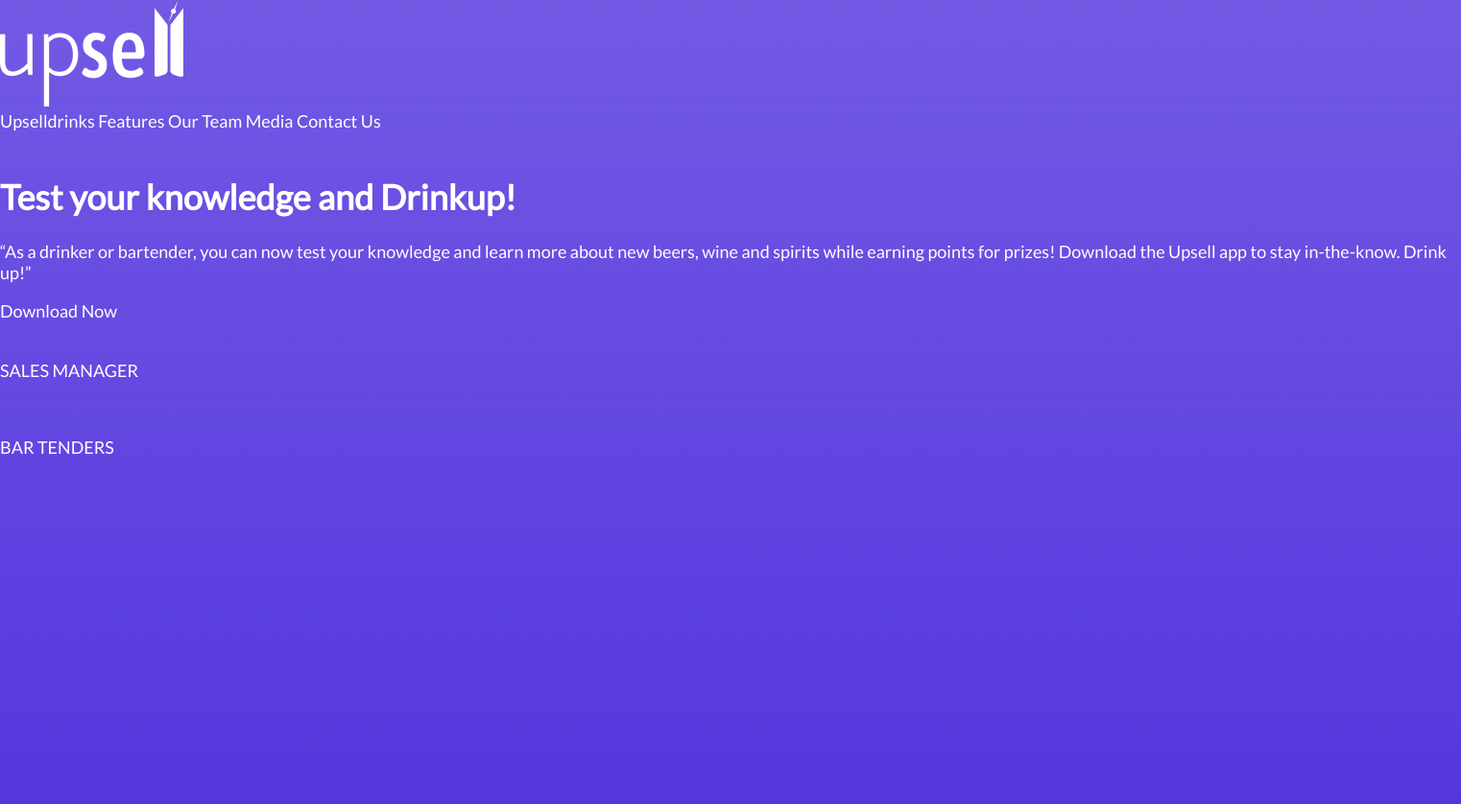
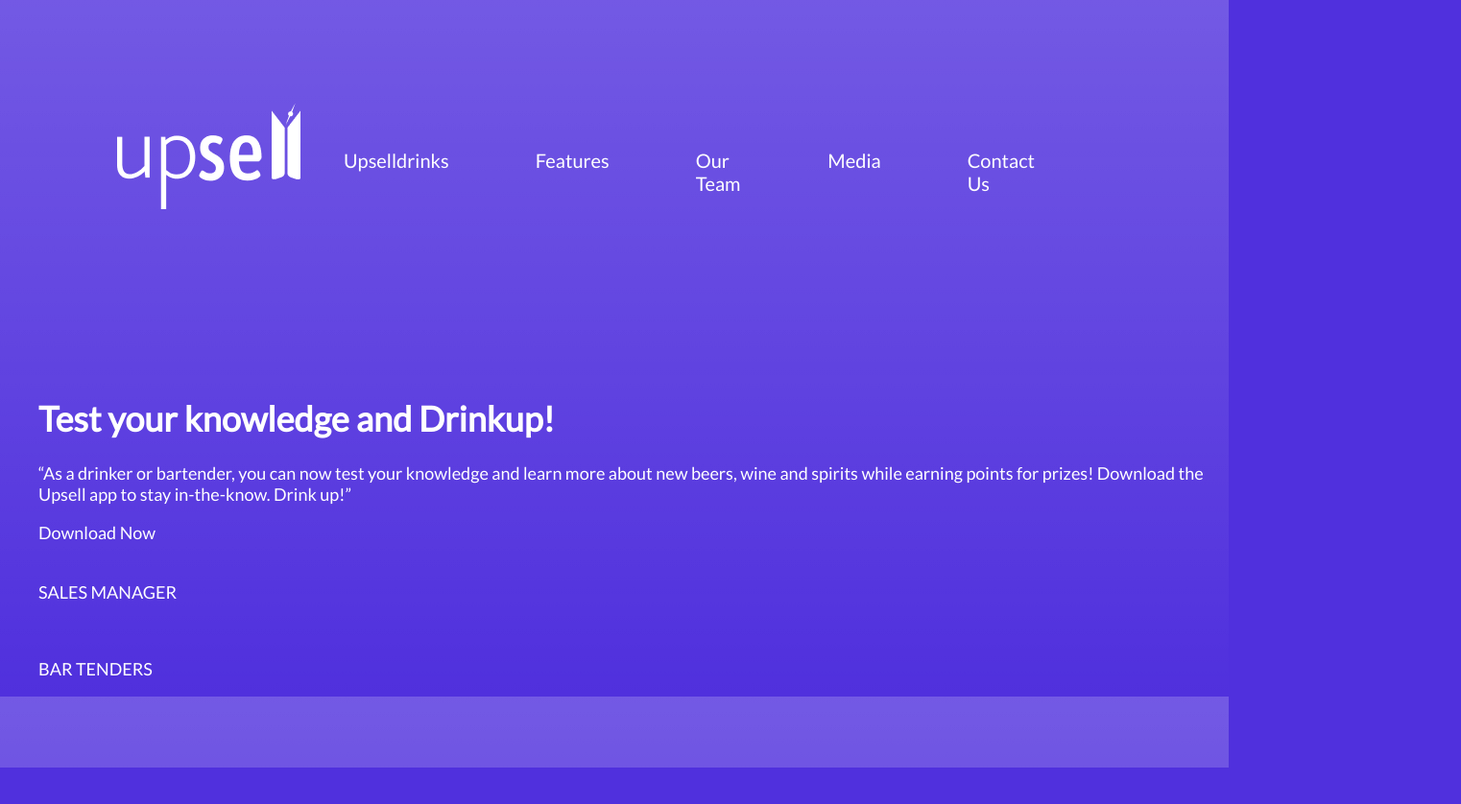
Before and after one commit to onikaChorba/drinkUp, a website built with webpack: page src/template.html in a window 1280 px wide. Shown: the whole page at 96% size, 1522 px wide, since content can reach past the window. After the commit the page ends 800 px from the top, so only its background shows below. Built offline with nearby package versions, Linux system fonts and the light colour scheme.

Commit message:
instal front pages

```diff
--- a/src/scss/Front-page/Hero/Hero.scss
+++ /dev/null
@@ -1,7 +0,0 @@
-header {
-    nav {
-        a {
-            color: #fff;
-        }
-    }
-}
--- a/src/scss/Front-page/index.scss
+++ b/src/scss/globals/globals.scss
@@ -1,4 +1,3 @@
-@import './Hero/Hero.scss';
 @import url('https://fonts.googleapis.com/css2?family=Lato&display=swap');
 
 body {
@@ -14,14 +13,9 @@
     text-decoration: none;
     background: linear-gradient(180deg, rgba(255, 255, 255, 0.2) 0%, rgba(255, 255, 255, 0) 100%), #5030DD;
     background-blend-mode: hard-light, normal;
-    overflow-x: hidden;
+    // overflow-x: hidden;
     width: 100%;
     height: 100%;
-}
-
-header {
-    width: 1522px;
-    height: 989px;
 }
 
 a {
--- a/src/scss/index.scss
+++ b/src/scss/index.scss
@@ -1 +1,9 @@
-@import './Front-page/index.scss'
+/* GLOBAL STYLES */
+@import './globals/globals.scss';
+
+/* GLOBAL MODULES */
+@import './modules/header.scss';
+@import './modules/footer.scss';
+
+/* FRONT PAGE */
+@import './pages/Front-page/index.scss';
--- /dev/null
+++ b/src/scss/modules/header.scss
@@ -0,0 +1,24 @@
+.nav-bars {
+    display: flex;
+    justify-content: space-between;
+    padding: 107px 157px 102px 122px;
+
+    .logo {
+        img {
+            width: 191px;
+            height: 111px;
+        }
+    }
+
+    .nav-bar {
+        display: flex;
+        justify-content: space-between;
+        padding-top: 3px;
+
+        a {
+            margin: 45px;
+            font-size: 20px;
+            line-height: 24px;
+        }
+    }
+}
--- /dev/null
+++ b/src/scss/pages/Front-page/index.scss
@@ -0,0 +1 @@
+@import './Hero/Hero.scss';
--- a/src/index.html
+++ b/src/template.html
@@ -10,9 +10,10 @@
 
 <body>
   <header>
-    <div class="nav">
-      <a class="logo">
-        <img src="../img/logo.png" alt="">
+    <div class="container-header">
+      <div class="nav-bars">
+        <a href="#" class="logo">
+          <img src="assets/images/logo.png" alt="">
         </a>
         <nav class="nav-bar">
           <a href="#Upselldrinks">Upselldrinks</a>
@@ -22,8 +23,12 @@
           <a href="#Contact Us">Contact Us</a>
         </nav>
       </div>
-    <div class="header-content">
-      <div class="header-image">
+    </div>
+  </header>
+
+  <menu class="hero">
+    <div class="hero-content">
+      <div class="hero-image">
         <img alt="" src="">
       </div>
       <div class="header-text">
@@ -34,7 +39,7 @@
           earning points for prizes! Download the Upsell app to stay in-the-know. Drink up!”</p>
         <a href="#" class="btn">Download Now</a>
       </div>
-      <div class="header-icons">
+      <div class="hero-icons">
         <div class="icon">
           <img href="scss/images/icon1.png" alt="">
           <p> SALES MANAGER</p>
@@ -45,7 +50,7 @@
         </div>
       </div>
     </div>
-  </header>
+  </menu>
 </body>
 
 </html>
--- a/webpack.config.js
+++ b/webpack.config.js
@@ -7,7 +7,7 @@
     mode: 'development',
     devServer: {
         historyApiFallback: true,
-        static: path.resolve(__dirname, './dist'),
+        static: path.resolve(__dirname, './src/'),
         open: true,
         compress: true,
         hot: true,
@@ -23,7 +23,7 @@
     plugins: [
         new HtmlWebpackPlugin({
             title: 'webpack Boilerplate',
-            template: path.resolve(__dirname, './src/index.html'), // шаблон
+            template: path.resolve(__dirname, './src/template.html'), // шаблон
             filename: 'index.html', // название выходного файла
         }),
         new CleanWebpackPlugin(),
```
Also changed, not shown: src/assets/images/logo.png (renamed from src/img/logo.png), src/scss/modules/footer.scss (added), src/scss/pages/Front-page/Hero/Hero.scss (added). Lines whose indentation alone changed are shown as unchanged.
